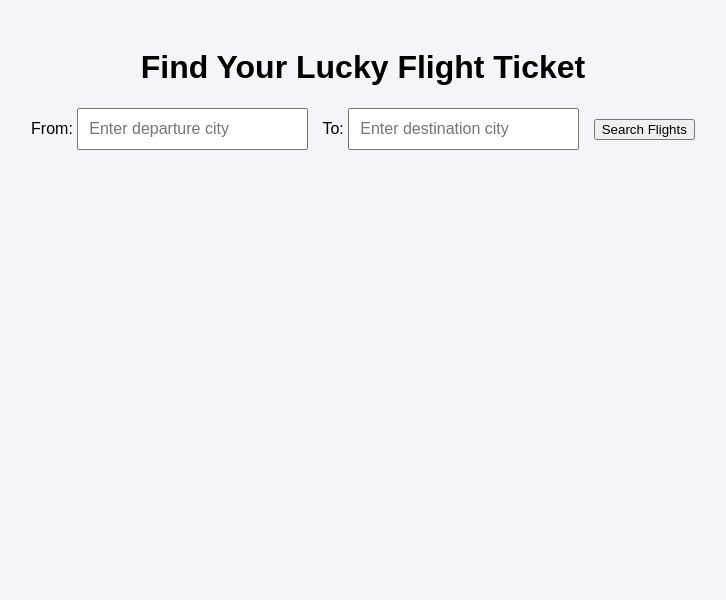
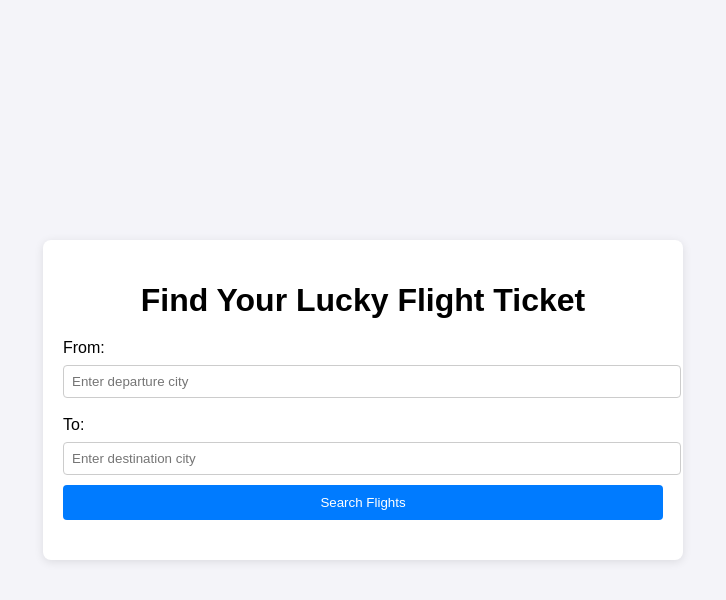
Before and after one commit to Srisailam3/fltweb, a plain HTML site: page index.html in a window 1280 px wide. Shown: the whole page, without its empty margins (277-1003 px from the left). Drawn offline with Linux system fonts and the light colour scheme; files that its build step writes are made by us from their sources; files whose address does not match are found by name.

Commit message:
Update style.css

```diff
--- a/style.css
+++ b/style.css
@@ -1,36 +1,61 @@
 body {
-    font-family: Arial, sans-serif;
-    text-align: center;
-    padding: 20px;
-    background: #f4f4f9;
+  font-family: Arial, sans-serif;
+  background-color: #f4f4f9;
+  display: flex;
+  justify-content: center;
+  align-items: center;
+  height: 100vh;
+  margin: 0;
 }
 
-.btn {
-    padding: 10px 20px;
-    font-size: 16px;
-    background-color: #28a745;
-    color: white;
-    border: none;
-    border-radius: 5px;
-    cursor: pointer;
+.container {
+  background: #fff;
+  padding: 20px;
+  border-radius: 8px;
+  box-shadow: 0 2px 10px rgba(0, 0, 0, 0.1);
+  width: 100%;
+  max-width: 600px;
 }
 
-.btn:hover {
-    background-color: #218838;
+h1 {
+  text-align: center;
+  margin-bottom: 20px;
 }
 
-.filter-container {
-    margin: 20px 0;
+label {
+  display: block;
+  margin: 8px 0;
 }
 
-.result, .flights-container {
-    margin-top: 20px;
-    font-size: 18px;
-    color: #333;
+input {
+  width: 100%;
+  padding: 8px;
+  margin-bottom: 10px;
+  border: 1px solid #ccc;
+  border-radius: 4px;
 }
 
-select, input {
-    padding: 10px;
-    font-size: 16px;
-    margin-right: 10px;
+button {
+  width: 100%;
+  padding: 10px;
+  background-color: #007bff;
+  color: white;
+  border: none;
+  border-radius: 4px;
+  cursor: pointer;
 }
+
+button:hover {
+  background-color: #0056b3;
+}
+
+#flight-info {
+  margin-top: 20px;
+}
+
+.flight {
+  background-color: #f9f9f9;
+  padding: 10px;
+  margin: 10px 0;
+  border-radius: 4px;
+}
```
